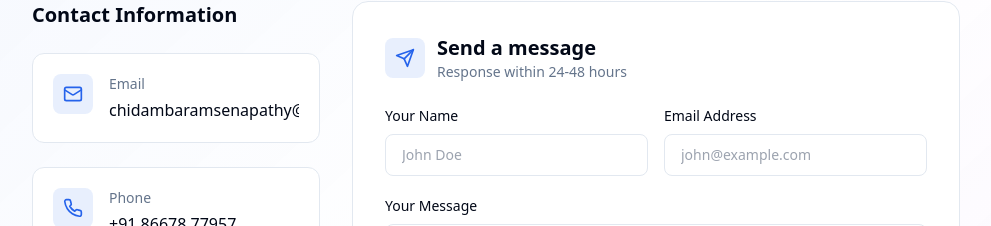
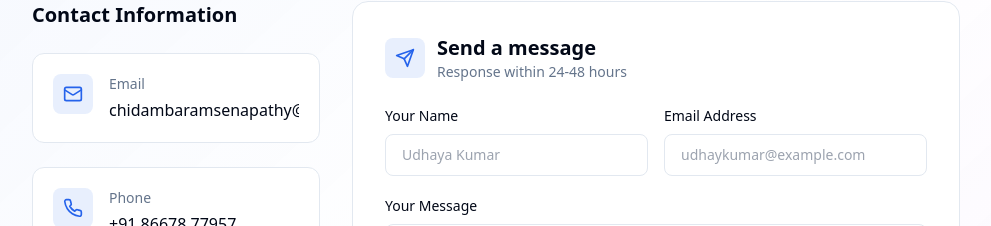
Before and after one commit to Chidambaram98/Rajaganapathy-portfolio, a React (Vite) app: page / in a window 1280 px wide. Shown: the part 6762-6988 px from the top of the page, without its empty margins (288-1279 px from the left). Built offline with nearby package versions, Linux system fonts and the light colour scheme.

Commit message:
contact name changed

```diff
--- a/src/components/ContactSection.jsx
+++ b/src/components/ContactSection.jsx
@@ -207,7 +207,7 @@ export function ContactSection() {
                       value={formData.name}
                       onChange={handleChange}
                       className="w-full px-3 sm:px-4 py-2.5 text-sm bg-background border border-border rounded-lg focus:outline-none focus:ring-2 focus:ring-primary/30 focus:border-primary"
-                      placeholder="John Doe"
+                      placeholder="Udhaya Kumar"
                       required
                     />
                   </div>
@@ -223,7 +223,7 @@ export function ContactSection() {
                       value={formData.email}
                       onChange={handleChange}
                       className="w-full px-3 sm:px-4 py-2.5 text-sm bg-background border border-border rounded-lg focus:outline-none focus:ring-2 focus:ring-primary/30 focus:border-primary"
-                      placeholder="john@example.com"
+                      placeholder="udhaykumar@example.com"
                       required
                     />
                   </div>
```
